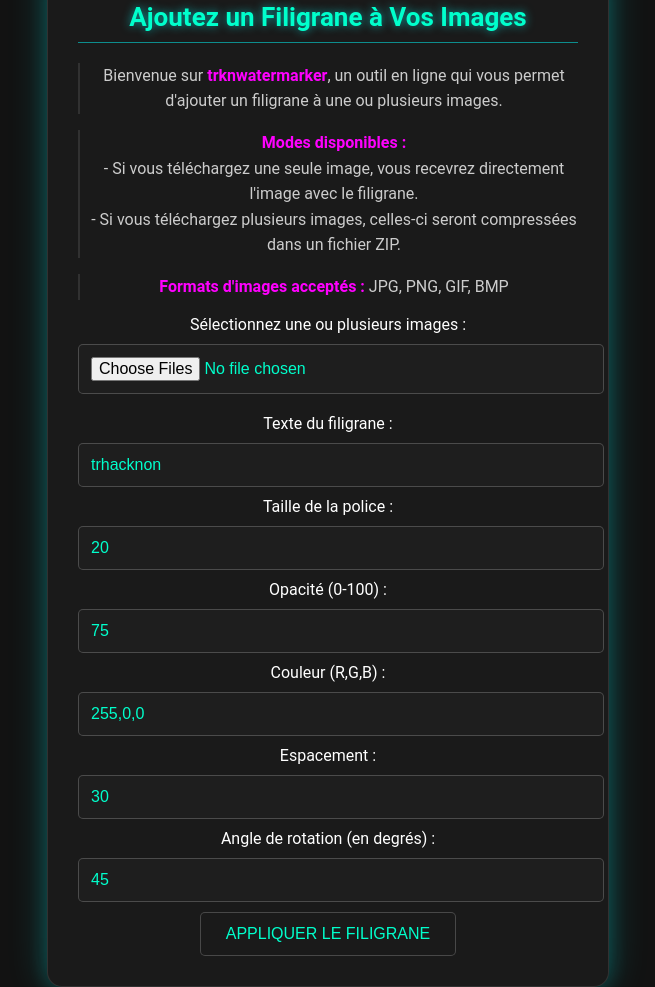
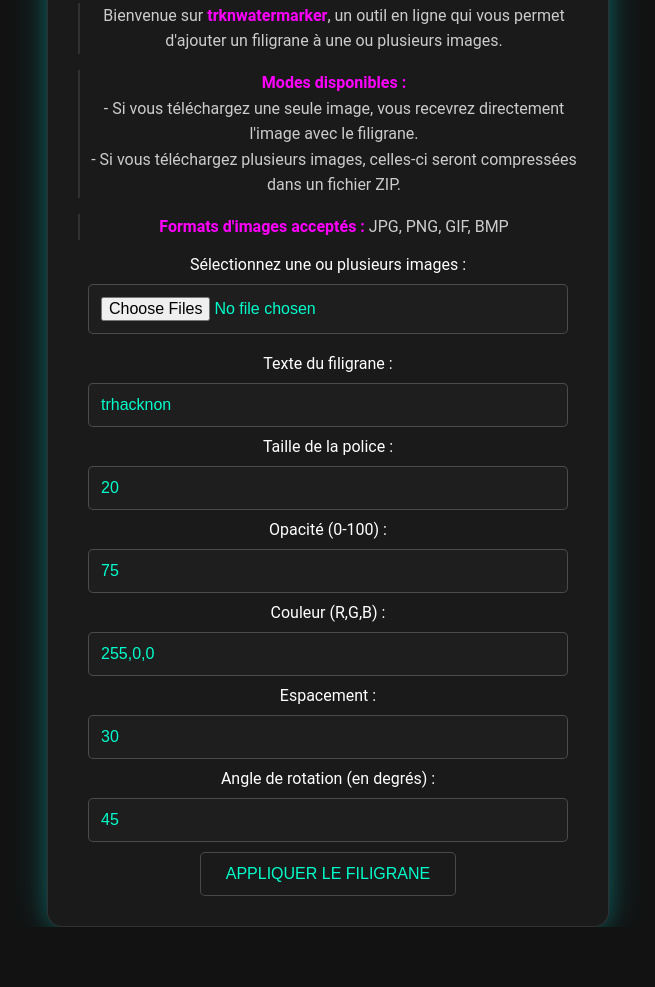
Before and after one commit to tucommenceapousser/trknwatermarker, a Flask app: page / in a window 1280 px wide. Shown: the whole page, without its empty margins (312-967 px from the left). After the commit the page ends 927 px from the top, so only its background shows below. Run offline with Flask 3, Linux system fonts and the light colour scheme.

Commit message:
Update styles.css

```diff
--- a/static/styles.css
+++ b/static/styles.css
@@ -7,10 +7,8 @@ body {
   align-items: center;
   height: 100vh;
   margin: 0;
-  padding: 10px;
+  padding: 0;
   box-sizing: border-box;
-  margin-top: 70px; /* Ajout d'une marge en haut */
-
 }
 
 .container {
@@ -20,9 +18,9 @@ body {
   border-radius: 15px;
   width: 90%;
   max-width: 500px;
-  padding-right: 30px;
   border: 1px solid rgba(255, 255, 255, 0.1); /* Fine bordure blanche translucide */
   box-shadow: 0 0 20px rgba(0, 255, 255, 0.2), 0 0 40px rgba(0, 255, 255, 0.2); /* Ombres cyan subtiles */
+  margin-top: 20px; /* Ajout d'une marge en haut */
 }
 
 h1 {
@@ -47,22 +45,21 @@ p strong {
   color: #FF00FF; /* Texte en gras avec couleur magenta fluo */
 }
 
-input[type="file"] {
-  margin-bottom: 20px;
-  margin-right: 40px;
-
-}
-
+input[type="file"],
 input {
   margin: 10px 0;
-  margin-right: 30px;
   padding: 12px;
   border-radius: 5px;
   border: 1px solid rgba(255, 255, 255, 0.2); /* Fine bordure grise translucide */
-  width: 100%;
+  width: calc(100% - 20px); /* Ajustement de la largeur avec la marge */
   background-color: #1e1e1e;
   color: #00FFCC;
   font-size: 16px;
+  box-sizing: border-box; /* Inclure le padding et la bordure dans la largeur */
+}
+
+input[type="file"] {
+  margin-bottom: 20px;
 }
 
 input:focus {
```
